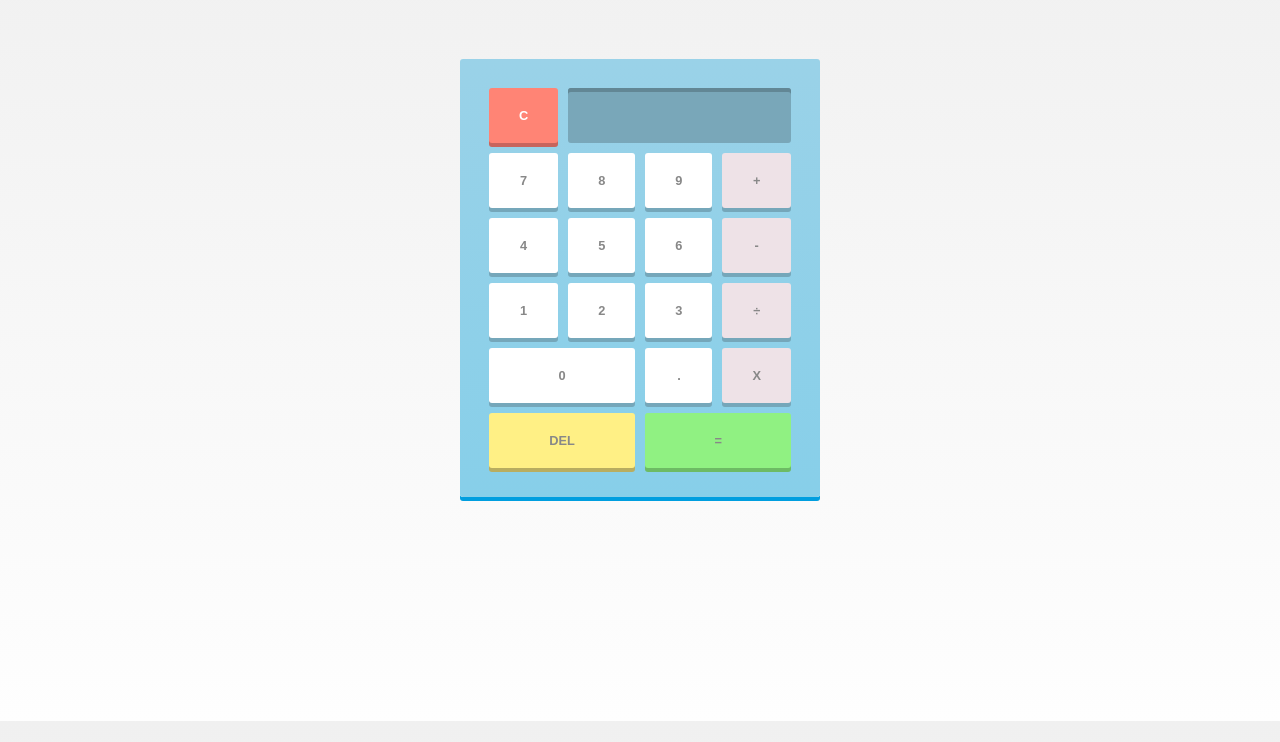
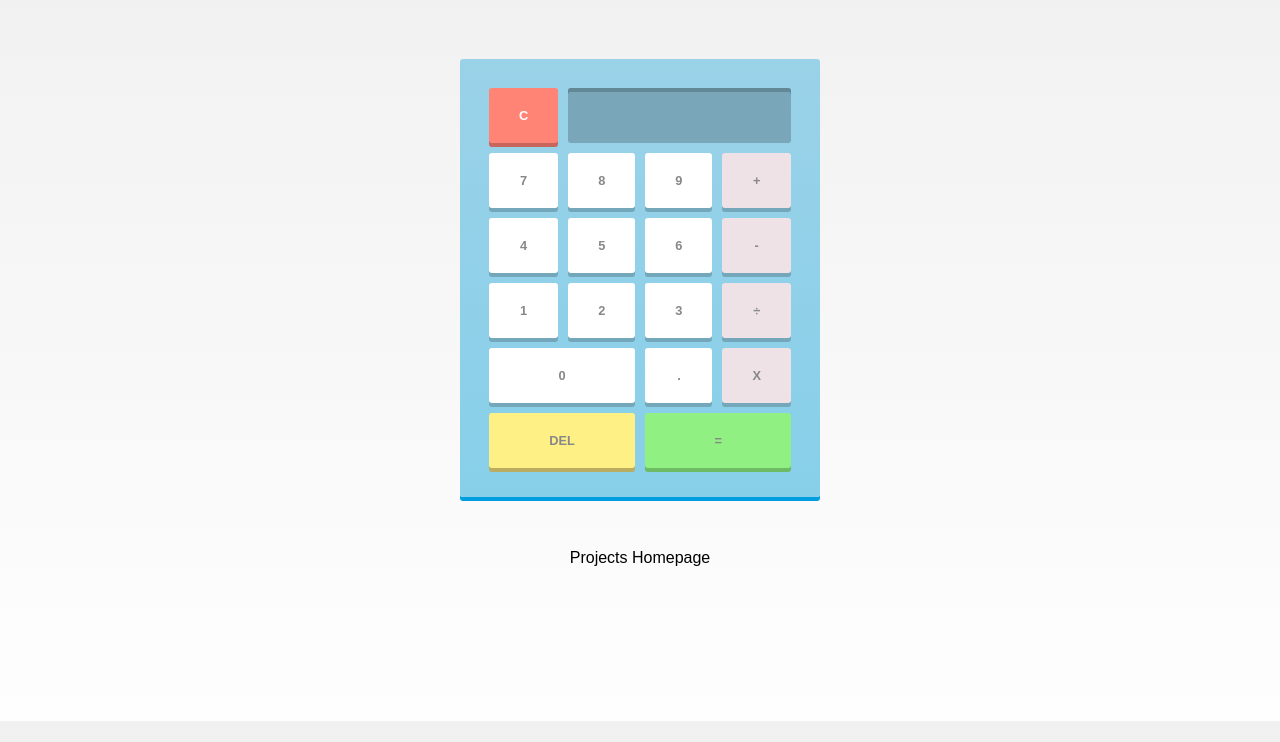
Before and after one commit to brianhernandez/introduction-to-css__the-calculator, a plain HTML site: page index.html in a window 1280 px wide. Shown: the part 79-821 px from the top of the page. Drawn offline with Linux system fonts and the light colour scheme.

Commit message:
added return button.

```diff
--- a/calculator.css
+++ b/calculator.css
@@ -124,3 +124,27 @@ h1 {
 #equal:active {
 	box-shadow: 0 0 0 0 #6DBB64;
 }
+
+.navigation {
+  margin-top: 2em;
+  list-style: none;
+  text-align: center;
+  padding-left: 0;
+}
+
+.navigation a {
+  display: inline-block;
+  padding: 20px 180px;
+  text-decoration: none;
+  font-family: sans-serif;
+  color: #000;
+}
+
+.navigation a:hover,
+.navigation a:focus {
+  background:
+    linear-gradient(
+      to bottom right,
+      rgba(139,125,239, 0.65), rgba(59,153,239, .65)
+    );
+}
--- a/index.html
+++ b/index.html
@@ -78,5 +78,8 @@
 			</td>
 		</tr>
 	</table>
+	<ul class="navigation">
+		<li><a href="https://brianhernandez.github.io/introduction-to-css__multi-page-web-site/">Projects Homepage</a></li>
+	</ul>
 </body>
 </html>
```
